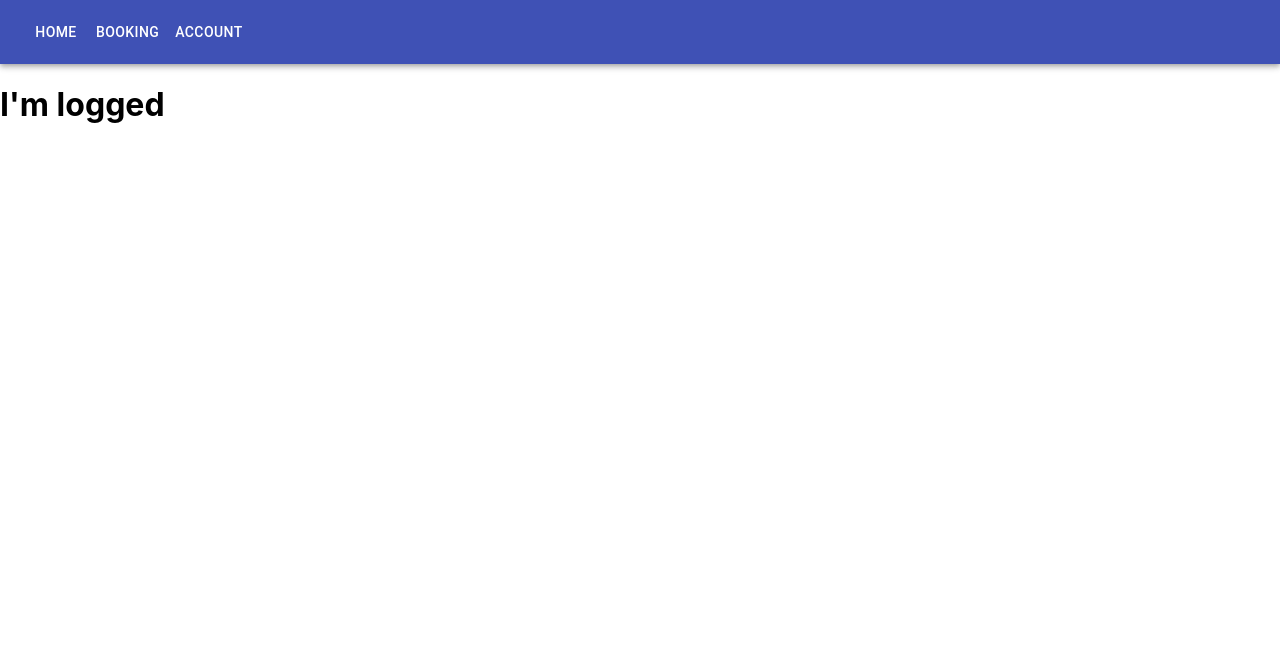
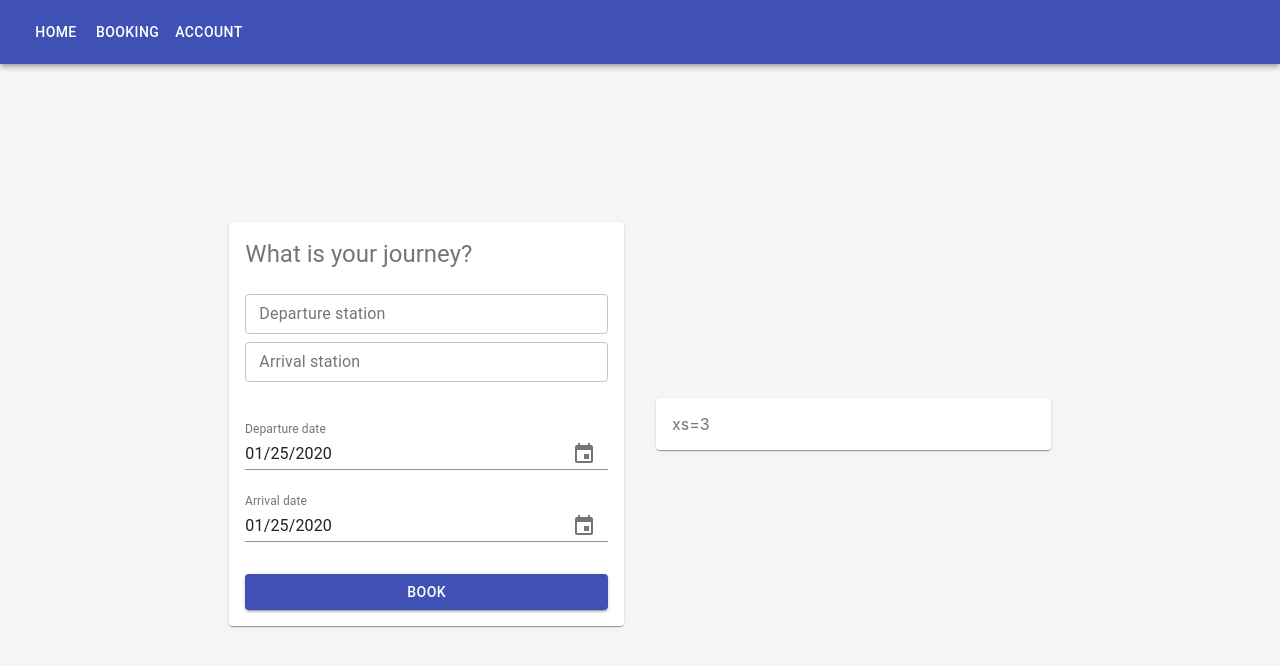
Before and after one commit to JGense/reserveatrain, a React (Create React App) app: page /booking in a window 1280 px wide. Shown: the top 666 px of the page. Built offline with nearby package versions, Linux system fonts and the light colour scheme.

Commit message:
Add booking form

```diff
--- a/package.json
+++ b/package.json
@@ -4,13 +4,16 @@
   "version": "0.1.0",
   "private": true,
   "dependencies": {
+    "@date-io/date-fns": "^1.3.13",
     "@material-ui/core": "^4.9.0",
     "@material-ui/icons": "^4.5.1",
     "@material-ui/lab": "^4.0.0-alpha.40",
+    "@material-ui/pickers": "^3.2.10",
     "@testing-library/jest-dom": "^4.2.4",
     "@testing-library/react": "^9.4.0",
     "@testing-library/user-event": "^7.2.1",
     "axios": "^0.19.2",
+    "date-fns": "^2.0.0-beta.5",
     "prop-types": "^15.7.2",
     "react": "^16.12.0",
     "react-dom": "^16.12.0",
--- a/src/Booking/Booking.js
+++ b/src/Booking/Booking.js
@@ -1,6 +1,17 @@
 import React from 'react';
 import { makeStyles } from '@material-ui/core/styles';
 import NeedLogin from "../Utils/NeedLogin";
+import Grid from "@material-ui/core/Grid";
+import Paper from "@material-ui/core/Paper";
+import Typography from "@material-ui/core/Typography";
+import FormControl from '@material-ui/core/FormControl';
+import {TextField} from "@material-ui/core";
+import DateFnsUtils from '@date-io/date-fns';
+import {
+    MuiPickersUtilsProvider,
+    KeyboardDatePicker,
+} from '@material-ui/pickers';
+import Button from "@material-ui/core/Button";
 
 const useStyles = makeStyles(theme => ({
     root: {
@@ -8,17 +19,121 @@ const useStyles = makeStyles(theme => ({
     },
     paper: {
         padding: theme.spacing(2),
-        textAlign: 'center',
+        textAlign: 'left',
         color: theme.palette.text.secondary,
     },
+    bookingForm: {
+        marginTop: theme.spacing(3)
+    },
+    arrivalStation: {
+        marginTop: theme.spacing(1)
+    },
+    dateInputs: {
+        marginTop: theme.spacing(3)
+    },
+    submitBtn: {
+        marginTop: theme.spacing(3)
+    }
 }));
 
 export default function Booking(params) {
     const classes = useStyles();
+    const [values, setValues] = React.useState({
+        departureStation: '',
+        arrivalStation: ''
+    });
+
+    const [selectedDateDeparture, setSelectedDateDeparture] = React.useState(Date.now);
+    const [selectedDateArrival, setSelectedDateArrival] = React.useState(Date.now());
+
+    const handleDateDepartureChange = date => {
+        setSelectedDateDeparture(date);
+    };
+
+    const handleDateArrivalChange = date => {
+        setSelectedDateArrival(date);
+    };
+
+    const handleChangeInput = prop => event => {
+        setValues({ ...values, [prop]: event.target.value });
+    };
 
     if (params.isLog) {
         return (
-            <h1>I'm logged</h1>
+            <Grid
+                container
+                spacing={4}
+                direction="row"
+                alignItems="center"
+                justify="center"
+                style={{ minHeight: '90vh' , margin: "0", width: "100%" }}
+            >
+                <Grid item xs={4}>
+                    <Paper className={classes.paper}>
+                        <Typography component="h3" variant="h5">
+                            What is your journey?
+                        </Typography>
+                        <form className={classes.bookingForm}>
+                            <FormControl fullWidth>
+                                <TextField value={values.departureStation}
+                                           onChange={handleChangeInput('departureStation')}
+                                           id="departureStationInput"
+                                           label="Departure station"
+                                           variant="outlined"
+                                           size="small"
+                                />
+                                <TextField value={values.arrivalStation} className={classes.arrivalStation}
+                                           onChange={handleChangeInput('arrivalStation')}
+                                           id="arrivalStationInput"
+                                           label="Arrival station"
+                                           variant="outlined"
+                                           size="small"
+                                />
+                                <MuiPickersUtilsProvider utils={DateFnsUtils}>
+                                    <Grid container justify="space-around" className={classes.dateInputs}>
+                                        <KeyboardDatePicker
+                                            margin="normal"
+                                            id="date-picker-dialog"
+                                            label="Departure date"
+                                            format="MM/dd/yyyy"
+                                            value={selectedDateDeparture}
+                                            onChange={handleDateDepartureChange}
+                                            KeyboardButtonProps={{
+                                                'aria-label': 'change date',
+                                            }}
+                                            fullWidth
+                                        />
+                                        <KeyboardDatePicker
+                                            margin="normal"
+                                            id="date-picker-dialog"
+                                            label="Arrival date"
+                                            format="MM/dd/yyyy"
+                                            value={selectedDateArrival}
+                                            onChange={handleDateArrivalChange}
+                                            KeyboardButtonProps={{
+                                                'aria-label': 'change date',
+                                            }}
+                                            fullWidth
+                                        />
+                                    </Grid>
+                                </MuiPickersUtilsProvider>
+                            </FormControl>
+                            <Button
+                                type="submit"
+                                fullWidth
+                                variant="contained"
+                                color="primary"
+                                className={classes.submitBtn}
+                            >
+                                BOOK
+                            </Button>
+                        </form>
+                    </Paper>
+                </Grid>
+                <Grid item xs={4}>
+                    <Paper className={classes.paper}>xs=3</Paper>
+                </Grid>
+            </Grid>
         )
     } else {
         return (
--- a/src/index.css
+++ b/src/index.css
@@ -5,6 +5,7 @@ body {
     sans-serif;
   -webkit-font-smoothing: antialiased;
   -moz-osx-font-smoothing: grayscale;
+  background-color: whitesmoke;
 }
 
 code {
```
Also changed, not shown: 1 other file (tests, documents, lock files or other folders).
